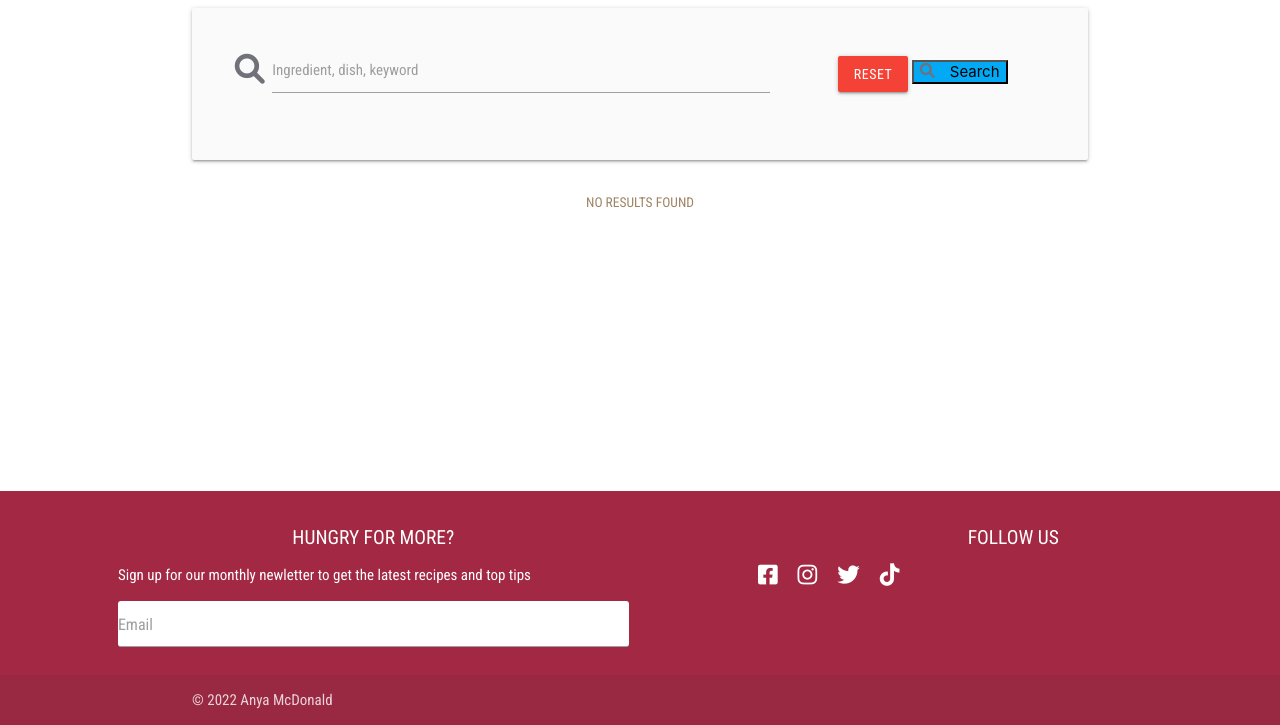
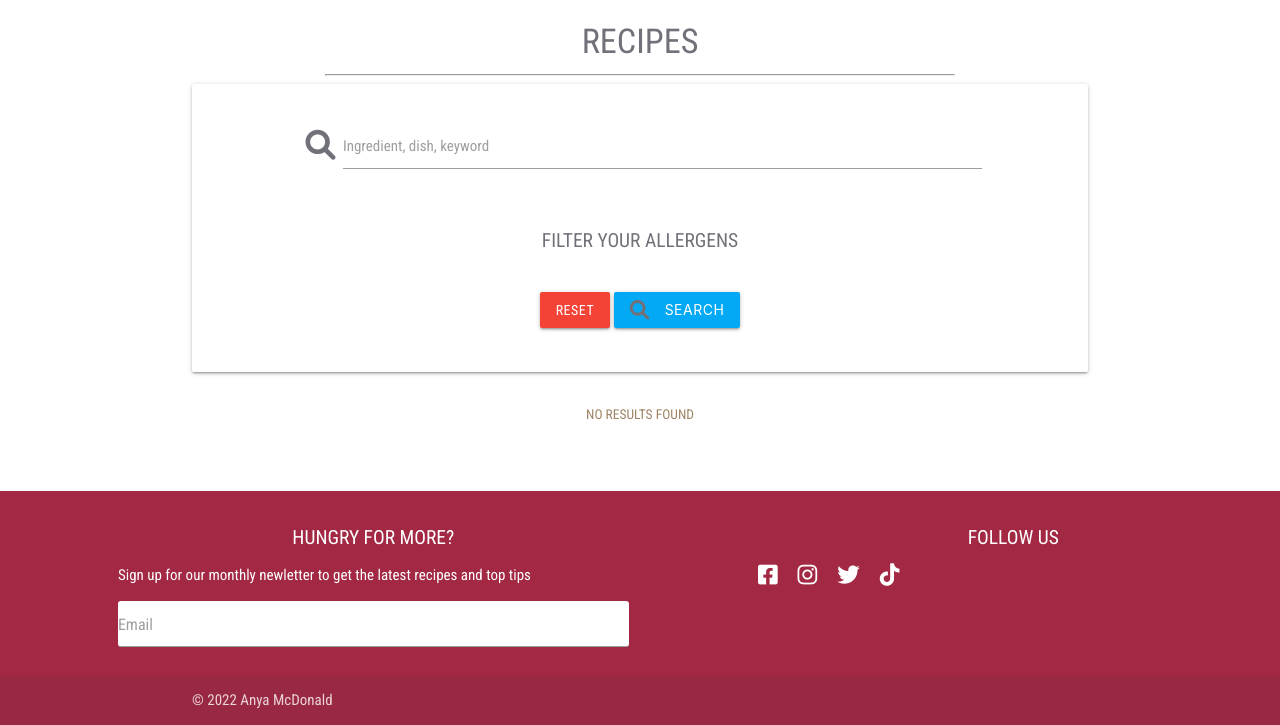
Before and after one commit to anyahush/the-freefrom-cookbook, a Flask app: page /search in a window 1280 px wide. Shown: the part 75-800 px from the top of the page. Run offline with Flask 2, Linux system fonts and the light colour scheme; data that the repository does not hold is empty; some libraries are stand-ins or nearby versions.

Commit message:
Add collapsible header and checkboxes to search bar

```diff
--- a/app.py
+++ b/app.py
@@ -33,7 +33,8 @@ def get_recipes():
     Gets recipes from db and displays
     """
     recipes = list(mongo.db.recipes.find())
-    return render_template("recipes.html", recipes=recipes)
+    allergens = mongo.db.allergens.find().sort("allergen_name", 1)
+    return render_template("recipes.html", recipes=recipes, allergens=allergens)
 
 
 @app.route("/search", methods=["GET", "POST"])
--- a/static/css/style.css
+++ b/static/css/style.css
@@ -138,6 +138,20 @@ span {
     color: #31625c;
 }
 
+.collapsible {
+    box-shadow: none;
+    border: none;
+}
+
+.collapsible-header {
+    justify-content: center;
+    border-bottom: none;
+}
+
+#allergen_search_bar li {
+    display: flex;
+}
+
 .fa-plus {
     background-color: #31625c;
 }
--- a/static/js/script.js
+++ b/static/js/script.js
@@ -1,6 +1,7 @@
  $(document).ready(function(){
     $('.sidenav').sidenav();
     $('select').formSelect();
+    $('.collapsible').collapsible();
 
     // used from Code Institute Task Manager full details in README
     validateMaterializeSelect();
--- a/templates/recipes.html
+++ b/templates/recipes.html
@@ -1,17 +1,40 @@
 {% extends "base.html" %}
 {% block content %}
 <div class="container">
-    <div class="row card-panel grey lighten-5">
+    <div class="col s12">
+        <h4>Recipes</h4>
+        <hr>
+    </div>
+    <div class="row card-panel">
         <form action="{{ url_for('search') }}" method="POST" class="col s12">
-            <div class="row valign-wrapper center-align">
-                <div class="input-field col s12 m8">
+            <div class="row center-align">
+                <div class="input-field col s10 offset-s1">
                     <i class="fas fa-search prefix"></i>
                     <input type="text" name="query" id="query" minlength="3" class="validate">
                     <label for="query">Ingredient, dish, keyword</label>
                 </div>
-                <div class="col s12 m4">
+                <ul class="collapsible col s12">
+                    <li>
+                      <div class="collapsible-header"><h5>Filter your allergens </h5></div>
+                      <div class="collapsible-body">
+                        <div class="">
+                            <ul id="allergen_search_bar">
+                                <li class="collection-item">
+                                    {% for allergen in allergens %}
+                                        <label>
+                                            <input type="checkbox" class="filled-in">
+                                            <span>{{ allergen.allergen_name }}</span>
+                                        </label>
+                                    {% endfor %}
+                                </li>
+                            </ul>
+                        </div>
+                      </div>
+                    </li>
+                  </ul>
+                <div class="col s12">
                     <a href="{{ url_for('get_recipes') }}" class="red btn">Reset</a>
-                    <button type="submit" class="light-blue">
+                    <button type="submit" class="btn light-blue">
                         <i class="fas fa-search left"></i>Search
                     </button>
                 </div>
--- a/templates/view_recipe.html
+++ b/templates/view_recipe.html
@@ -17,7 +17,7 @@
 
                 <h6><strong>Free From:</strong>
                     {% for allergen in recipe.allergen_list %}
-                    {{ allergen }},
+                        {{ allergen }},
                     {% endfor %}
                 </h6>
 
```
